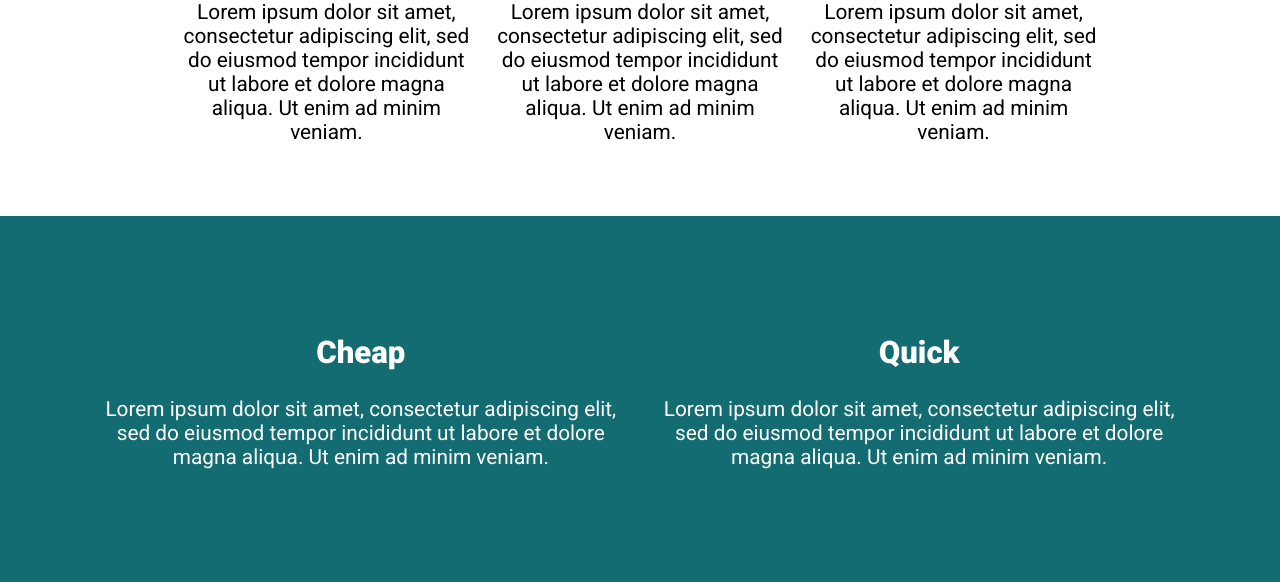
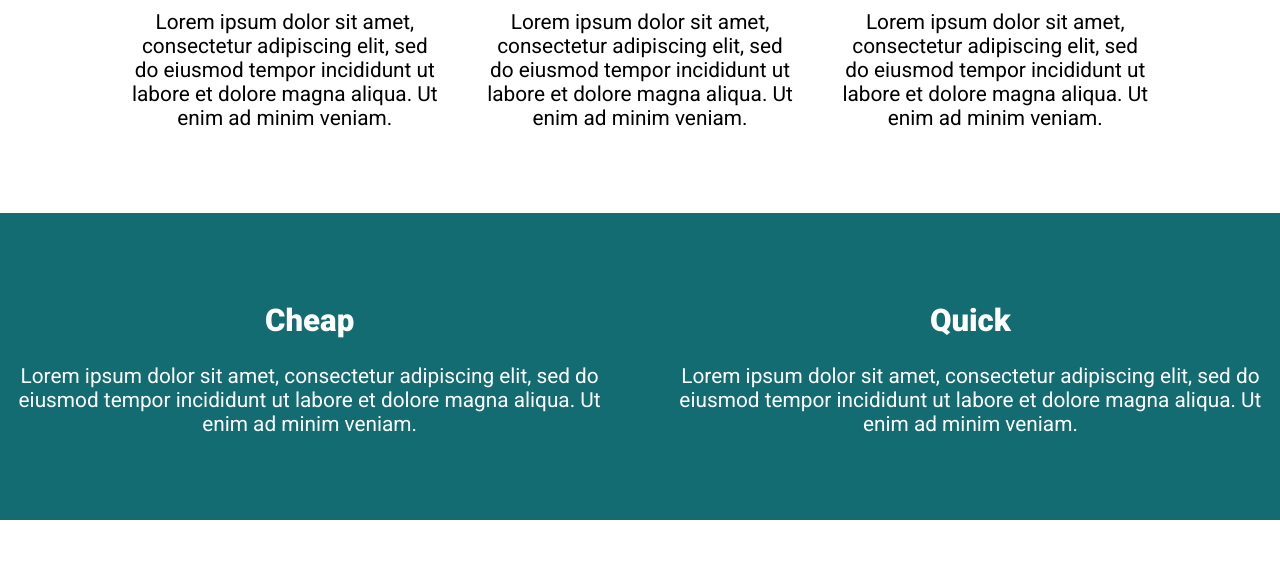
Before and after one commit to anasZabili/responsive_layout_css_KP, a plain HTML site: page index.html in a window 1280 px wide. Shown: the part 709-1291 px from the top of the page. After the commit the page ends 1229 px from the top, so only its background shows below. Drawn offline with Linux system fonts and the light colour scheme.

Commit message:
correction

```diff
--- a/index.html
+++ b/index.html
@@ -12,6 +12,7 @@
 </head>
 
 <body>
+
     <div class="hero">
         <div class="container">
             <div class="hero__text">
@@ -23,31 +24,40 @@
             </div>
         </div>
     </div>
+
+
+
+    <section class="three-col">
         <div class="container">
             <div class="row">
                 <div class="col">
                     <h2>Cheap</h2>
-                <p>Lorem ipsum dolor sit amet, consectetur adipiscing elit, sed
+                    <p>Lorem ipsum dolor sit amet, consectetur adipiscing elit,
+                        sed
                         do eiusmod tempor incididunt ut labore et dolore magna
                         aliqua. Ut enim ad minim veniam.</p>
                 </div>
                 <div class="col">
                     <h2>Quick</h2>
-                <p>Lorem ipsum dolor sit amet, consectetur adipiscing elit, sed
+                    <p>Lorem ipsum dolor sit amet, consectetur adipiscing elit,
+                        sed
                         do eiusmod tempor incididunt ut labore et dolore magna
                         aliqua. Ut enim ad minim veniam.</p>
                 </div>
                 <div class="col">
                     <h2>Affordable</h2>
-                <p>Lorem ipsum dolor sit amet, consectetur adipiscing elit, sed
+                    <p>Lorem ipsum dolor sit amet, consectetur adipiscing elit,
+                        sed
                         do eiusmod tempor incididunt ut labore et dolore magna
                         aliqua. Ut enim ad minim veniam.</p>
                 </div>
             </div>
         </div>
+    </section>
 
-    <div class="footer-container">
-        <div class="row">
+
+    <section class="two-col">
+        <div class="row ">
             <div class="col">
                 <h2>Cheap</h2>
                 <p>Lorem ipsum dolor sit amet, consectetur adipiscing elit, sed
@@ -66,7 +76,7 @@
             </div>
 
         </div>
-    </div>
+    </section>
 
 
 </body>
--- a/style.css
+++ b/style.css
@@ -44,7 +44,7 @@ h1 {
 .row {
   /* display: flex => flex container */
   display: flex;
-  margin: 2.5em;
+  /* margin: 2.5em; */
   /* can't use yet */
   /* gap: 100px; */
 }
@@ -57,21 +57,7 @@ h1 {
 }
 
 .col + .col {
-  margin-left: 1em;
-}
-
-.col h2 {
-  color: #87629a;
-}
-
-.footer-container {
-  background: #136c72;
-  padding: 2.5rem;
-}
-
-.footer-container h2,
-.footer-container p {
-  color: white;
+  margin-left: 2em;
 }
 
 .hero {
@@ -86,6 +72,22 @@ h1 {
 
 .hero p {
   margin-bottom: 3em;
+}
+
+.three-col h2 {
+  color: #87629a;
+}
+
+.three-col {
+  padding: 3em 0;
+  text-align: center;
+}
+
+.two-col {
+  background: #136c72;
+  color: white;
+  text-align: center;
+  padding: 3em 0;
 }
 
 .btn {
```
Lines whose indentation alone changed are shown as unchanged.
